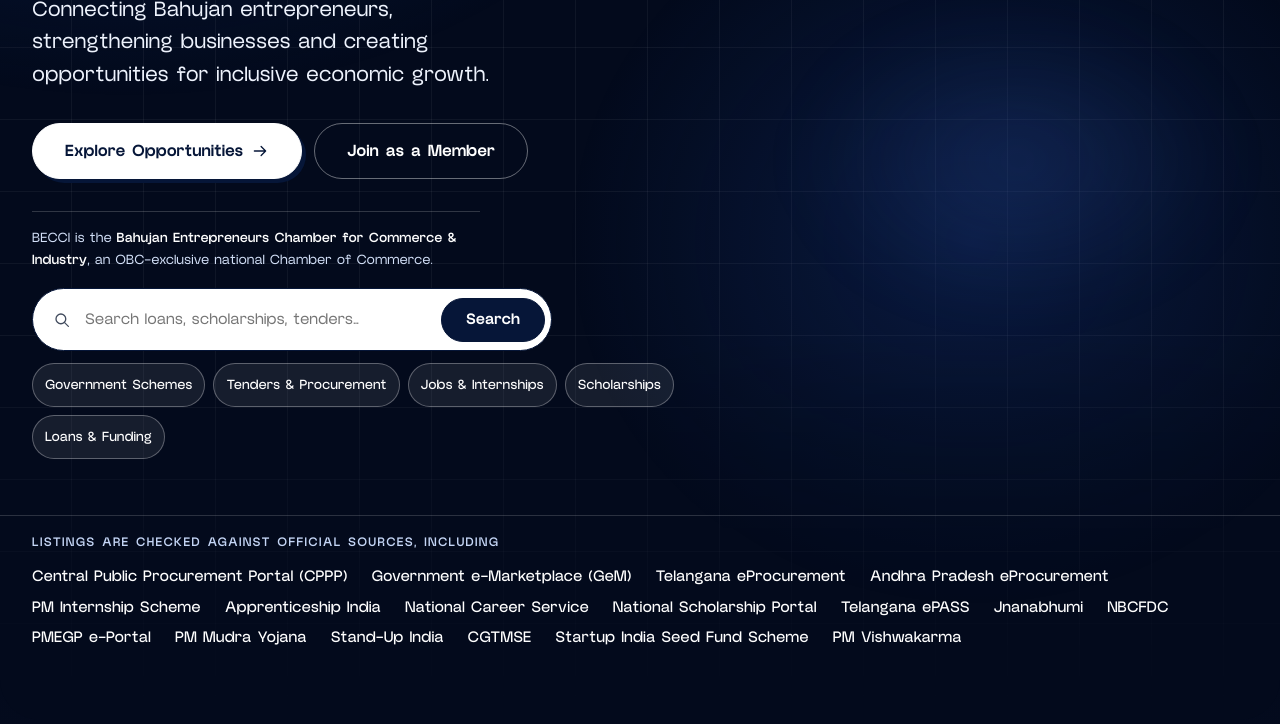
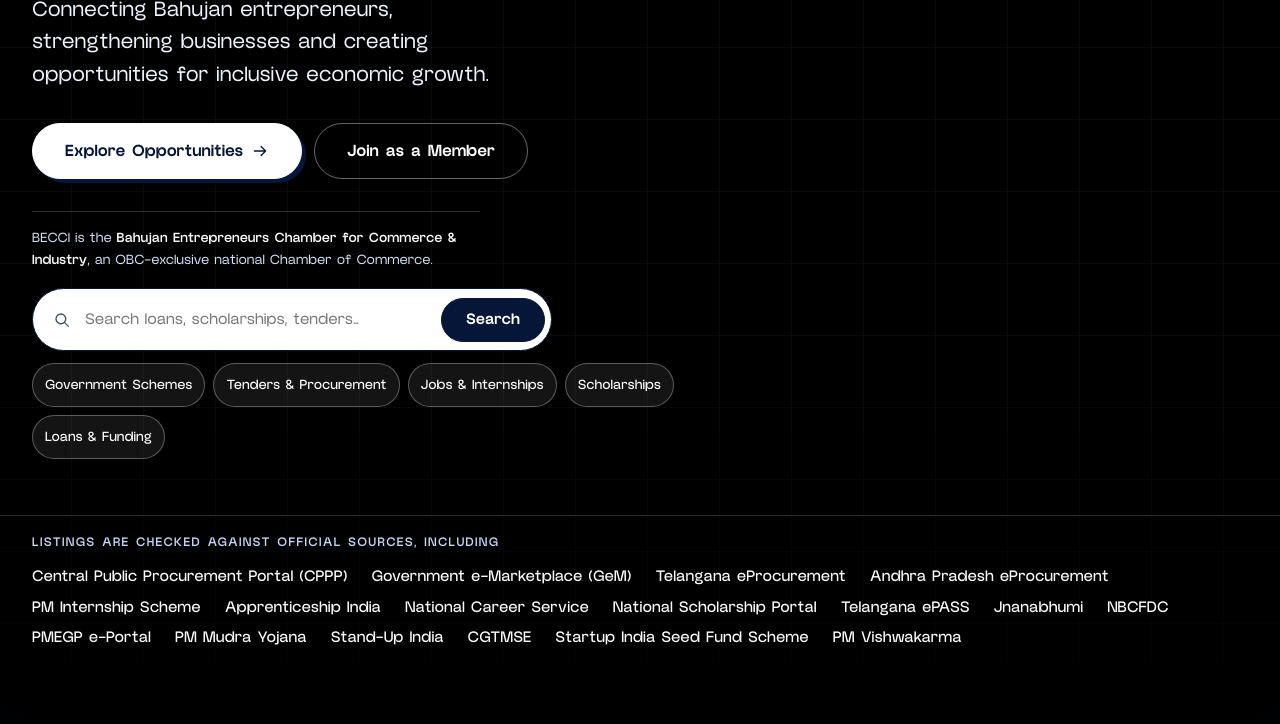
Before and after one commit to mkdhanush99/becciwebsite, an Astro site: page / in a window 1280 px wide. Shown: the part 387-1111 px from the top of the page. Built offline with nearby package versions, Linux system fonts and the light colour scheme; Astro itself is replaced by a stand-in of ours; no server answers.

Commit message:
Hero: pure black ground
Co-Authored-By: Claude Opus 5.5 <noreply@anthropic.com>
Claude-Session: https://claude.ai/code/session_01SWLByrhuWLGRi4J21ZR1DW

```diff
--- a/src/pages/index.astro
+++ b/src/pages/index.astro
@@ -362,9 +362,9 @@ const tiers = [
 
 <style>
   /* ── Hero: saturated royal surface with a drawing grid, copy left, illustrated stage right ── */
-  .h-hero { position: relative; z-index: 2; isolation: isolate; overflow: hidden; background: #030a1c; color: #dbe6fb; padding-top: clamp(var(--s-7), 6vw, 96px); }
-  .h-hero__bg { position: absolute; inset: 0; z-index: -1; background-image: linear-gradient(rgb(255 255 255 / 5%) 1px, transparent 1px), linear-gradient(90deg, rgb(255 255 255 / 5%) 1px, transparent 1px); background-size: 72px 72px; background-position: -1px -1px; mask-image: linear-gradient(180deg, #000 60%, transparent); }
-  .h-hero__bg::after { content: ''; position: absolute; inset: 0; background: radial-gradient(45% 55% at 76% 50%, rgb(23 60 140 / 32%), transparent 70%), radial-gradient(60% 50% at 10% 0%, rgb(10 35 82 / 55%), transparent 70%); }
+  .h-hero { position: relative; z-index: 2; isolation: isolate; overflow: hidden; background: #000; color: #dbe6fb; padding-top: clamp(var(--s-7), 6vw, 96px); }
+  .h-hero__bg { position: absolute; inset: 0; z-index: -1; background-image: linear-gradient(rgb(255 255 255 / 4%) 1px, transparent 1px), linear-gradient(90deg, rgb(255 255 255 / 4%) 1px, transparent 1px); background-size: 72px 72px; background-position: -1px -1px; mask-image: linear-gradient(180deg, #000 60%, transparent); }
+  .h-hero__bg::after { content: ''; position: absolute; inset: 0; background: none; }
   .h-hero__grid { display: grid; grid-template-columns: minmax(0, 7fr) minmax(0, 5fr); gap: var(--s-6); align-items: center; }
   /* Headline: heavier editorial weight (ref. Bizpole's bold display), tight leading, measured tracking */
   .kinetic { color: #fff; font-size: clamp(2.75rem, 0.8rem + 4.4vw, 5.25rem); font-weight: 700; line-height: 0.96; letter-spacing: -0.015em; margin: 0 0 var(--s-5); max-width: none; font-kerning: normal; }
@@ -403,7 +403,7 @@ const tiers = [
   /* Brand film fused into the hero: screen blending drops the film's black ground, a soft radial mask removes
      every edge, so the light of the infinity and logo appears to sit directly on the hero's grid. */
   .h-film { position: relative; align-self: center; margin-right: calc(-1 * var(--gutter)); pointer-events: none; }
-  .h-film::before { content: ''; position: absolute; inset: 12% 8%; border-radius: 50%; background: radial-gradient(closest-side, rgb(60 110 210 / 16%), transparent); filter: blur(30px); }
+  .h-film::before { content: ''; position: absolute; inset: 12% 8%; border-radius: 50%; background: none; }
   .h-film__v { position: relative; display: block; width: 124%; max-width: none; height: auto; margin-left: -18%; mix-blend-mode: screen;
     -webkit-mask-image: radial-gradient(ellipse 50% 50% at 50% 50%, #000 62%, transparent 100%); mask-image: radial-gradient(ellipse 50% 50% at 50% 50%, #000 62%, transparent 100%); }
   .h-film__c { display: none; }
@@ -440,7 +440,7 @@ const tiers = [
   @font-face { font-family: 'BECCI Motto'; src: url('/fonts/CinzelDecorative-700-latin-ext.woff2') format('woff2'); font-weight: 700; font-display: swap; unicode-range: U+0100-02BA, U+02BD-02C5, U+02C7-02CC, U+02CE-02D7, U+02DD-02FF, U+1E00-1E9F, U+1EF2-1EFF, U+2020, U+20A0-20AB, U+20AD-20C0, U+2113, U+2C60-2C7F, U+A720-A7FF; }
   .h-motto { --gold: #c6a15b; --gold-2: #a9874c; --gold-hi: #ecd6a4; --ink-night: #061329; position: relative; isolation: isolate; padding-block: calc(var(--s-9) + 40px) calc(var(--s-8) + 40px); margin-top: -40px; overflow: hidden;
     /* continues the hero's royal blue and settles into midnight, so the section emerges rather than cuts in */
-    background: linear-gradient(180deg, #030a1c 0, #040c22 220px, #051231 420px, var(--ink-night) 560px, var(--ink-night) calc(100% - 260px), #081b38 100%); }
+    background: linear-gradient(180deg, #000 0, #02060f 220px, #040c22 420px, var(--ink-night) 560px, var(--ink-night) calc(100% - 260px), #081b38 100%); }
   .h-motto::before { content: ''; position: absolute; inset: 0; z-index: -1; pointer-events: none; background:
       radial-gradient(34% 26% at 50% 30%, rgb(198 161 91 / 18%), transparent 72%),
       radial-gradient(70% 30% at 50% 78%, rgb(198 161 91 / 9%), transparent 70%),
```
